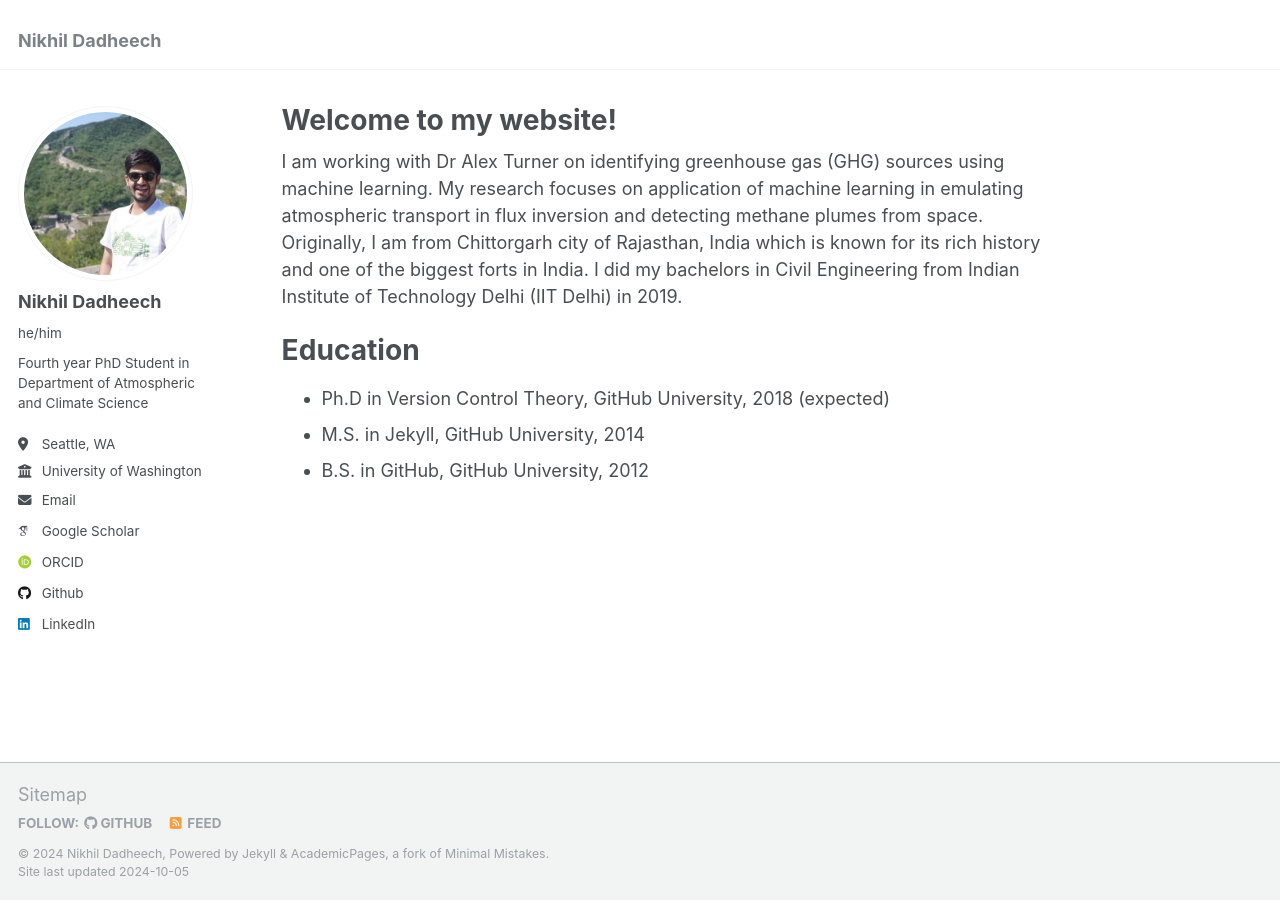
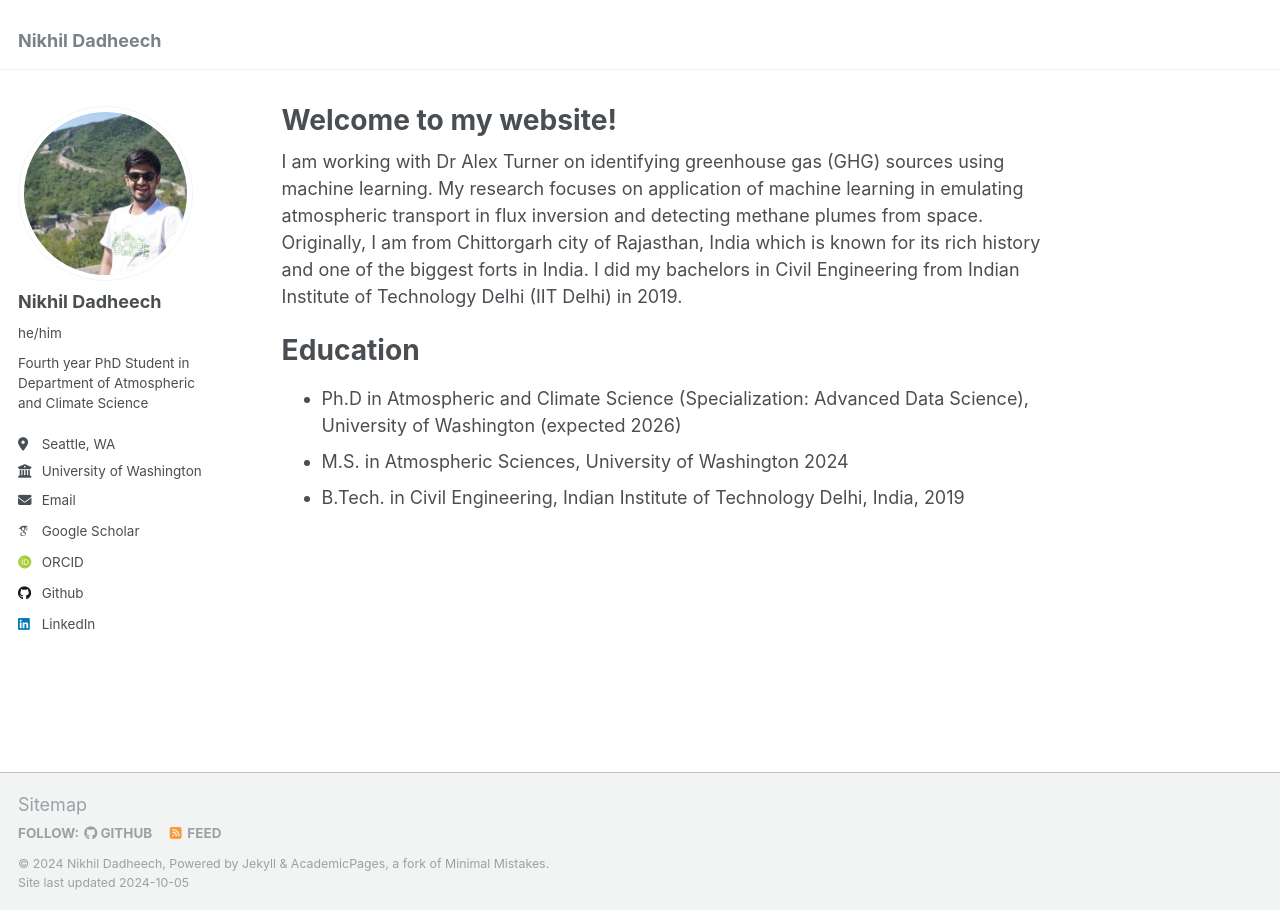
Before and after one commit to nd349/nd349.github.io, a Jekyll site: the page built from _pages/about.md, in a window 1280 px wide. Built offline with Jekyll 4.4.1, drawn with Linux system fonts in a browser that asks for light colours; some web fonts are replaced.

Commit message:
Update about.md

```diff
--- a/_pages/about.md
+++ b/_pages/about.md
@@ -14,6 +14,6 @@ Originally, I am from Chittorgarh city of Rajasthan, India which is known for it
 
 Education
 ======
-* Ph.D in Version Control Theory, GitHub University, 2018 (expected)
-* M.S. in Jekyll, GitHub University, 2014
-* B.S. in GitHub, GitHub University, 2012
+* Ph.D in Atmospheric and Climate Science (Specialization: Advanced Data Science), University of Washington (expected 2026)
+* M.S. in Atmospheric Sciences, University of Washington 2024
+* B.Tech. in Civil Engineering, Indian Institute of Technology Delhi, India, 2019
```
